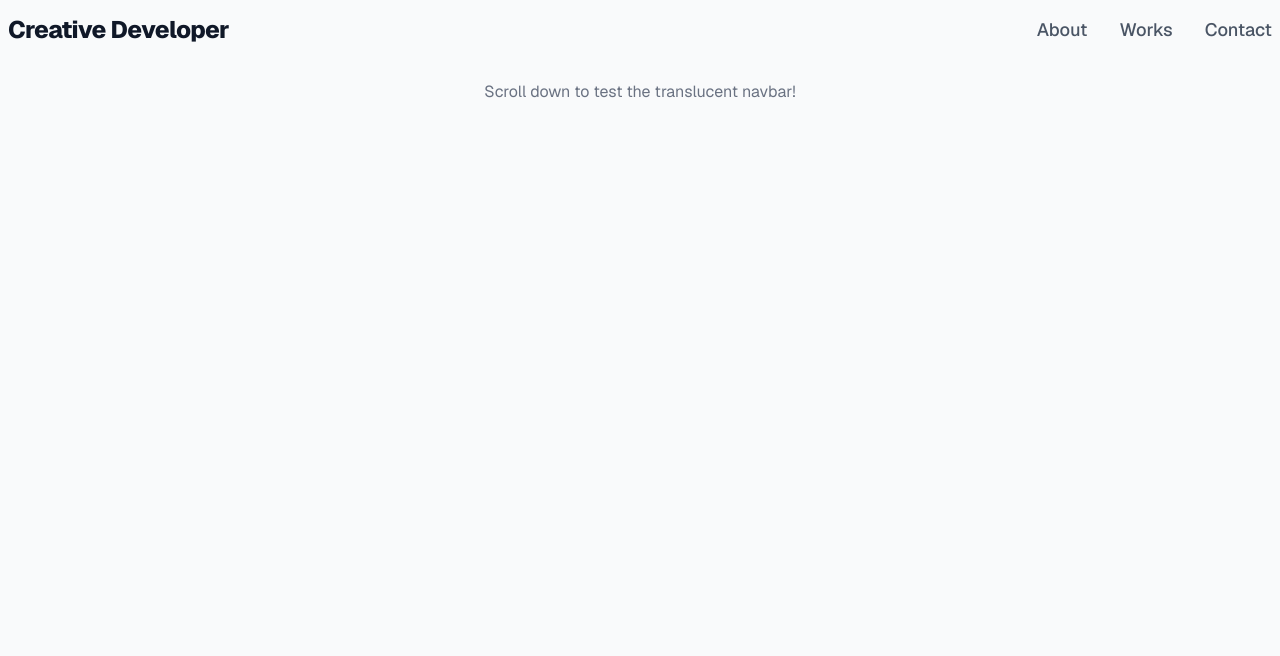
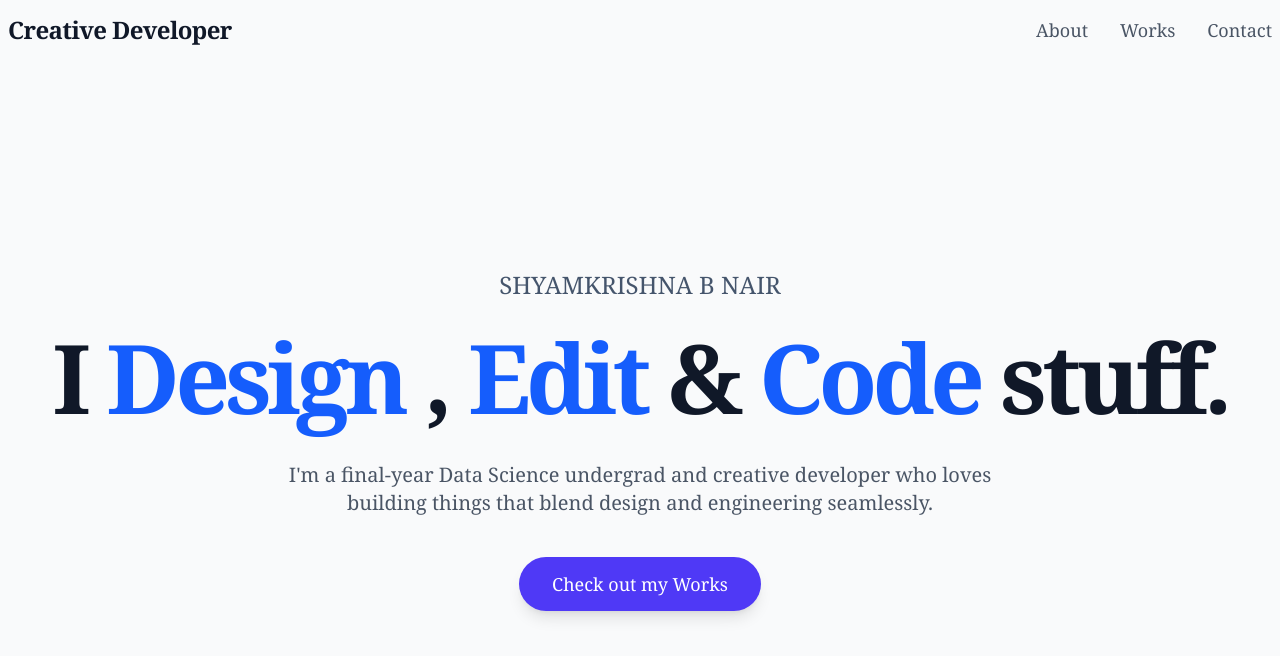
Before and after one commit to shyamkrishnabnair/Next_Portfolio, a Next.js app in the folder portfolio/: page / in a window 1280 px wide. Shown: the top 656 px of the page. Built offline with nearby package versions, Linux system fonts and the light colour scheme.

Commit message:
basic Landing Page

```diff
--- a/portfolio/app/page.tsx
+++ b/portfolio/app/page.tsx
@@ -1,15 +1,12 @@
 "use client";
 import Navbar from "./components/Navbar";
+import Landing from "./pages/Landing";
 
 export default function App() {
   return (
-    <div className="font-sans antialiased text-gray-900 bg-gray-50 min-h-[200vh]">
+    <div className="font-serif antialiased text-gray-900 bg-gray-50 min-h-[200vh]">
       <Navbar />
-
-      {/* Spacer to push content down and show the scroll effect */}
-      <div className="pt-20 text-center text-gray-500">
-        <p>Scroll down to test the translucent navbar!</p>
-      </div>
+      <Landing />
     </div>
   );
 }
--- /dev/null
+++ b/portfolio/app/pages/Landing.tsx
@@ -0,0 +1,32 @@
+const Landing = () => (
+    // Added 'pt-20' to offset the fixed navbar height
+    <section
+        id="landing"
+        className="min-h-screen pt-20 flex items-center justify-center"
+    >
+        <div className="container mx-auto px-6 text-center py-24">
+            <p className="text-6xl font-medium text-slate-600 mb-4 sm:text-2xl">
+                SHYAMKRISHNA B NAIR
+            </p>
+            {/* Responsive Headline using fluid font sizes */}
+            <h1 className="text-6xl font-bold tracking-tighter text-gray-900 mb-6
+                           sm:text-7xl lg:text-8xl leading-tight">
+                I <span className="text-blue-600 font-extrabold">Design</span> , <span className="text-blue-600 font-extrabold">Edit</span> & <span className="text-blue-600 font-extrabold">Code</span> stuff.
+            </h1>
+            <p className="text-lg text-gray-600 max-w-3xl mx-auto mb-10 sm:text-xl">
+                I'm a final-year Data Science undergrad and creative developer who loves building things that blend design and engineering seamlessly.
+            </p>
+            {/* Call to Action Button */}
+            <a
+                href="#works"
+                className="inline-flex items-center justify-center px-8 py-3 border border-transparent text-base font-medium
+                           rounded-full shadow-lg text-white bg-indigo-600 hover:bg-indigo-700 transition duration-300
+                           hover:shadow-xl transform hover:scale-[1.02] active:scale-[0.98] sm:text-lg"
+            >
+                Check out my Works
+            </a>
+        </div>
+    </section>
+);
+
+export default Landing
```
Also changed, not shown: portfolio/app/pages/About.tsx (added), portfolio/app/pages/Contact.tsx (added), portfolio/app/pages/Works.tsx (added).
